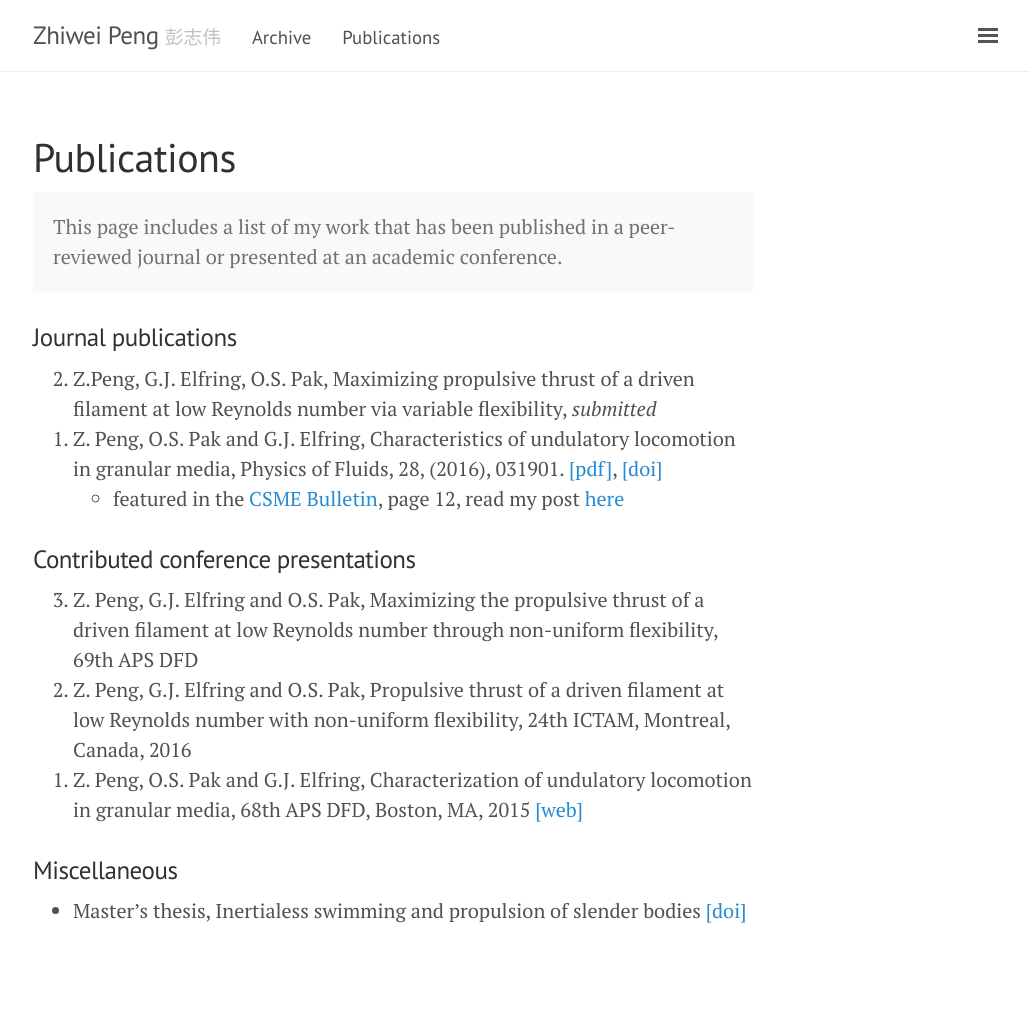
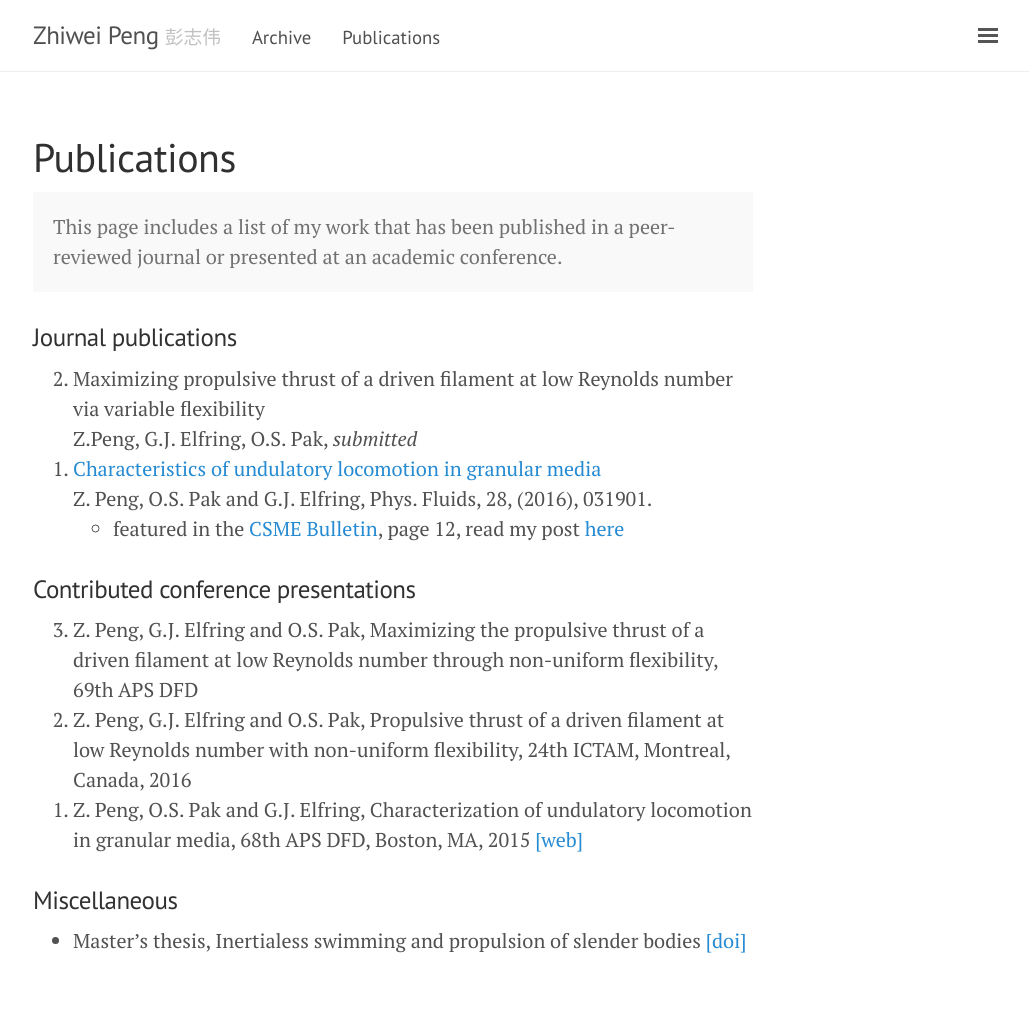
Before and after one commit to zpeng2/zpeng2.github.io, a Jekyll site: the page built from publications.md, in a window 1280 px wide. Shown: the whole page, without its empty margins (247-1276 px from the left). Built offline with Jekyll 4.4.1, drawn with Linux system fonts in a browser that asks for light colours; before the commit the page ends 1006 px from its top, so only the background shows below that.

Commit message:
update pub

```diff
--- a/publications.md
+++ b/publications.md
@@ -10,8 +10,10 @@ title: Publications
 
 ### Journal publications
 
-0. Z.Peng, G.J. Elfring, O.S. Pak, Maximizing propulsive thrust of a driven filament at low Reynolds number via variable flexibility, *submitted*
-0. Z. Peng, O.S. Pak and G.J. Elfring, Characteristics of undulatory locomotion in granular media, Physics of Fluids, 28, (2016), 031901. [[pdf]](/assets/pof1.pdf), [[doi]](http://dx.doi.org/10.1063/1.4942895)
+0. Maximizing propulsive thrust of a driven filament at low Reynolds number via variable flexibility
+	 <br/> Z.Peng, G.J. Elfring, O.S. Pak, *submitted*
+0.  [Characteristics of undulatory locomotion in granular media](http://dx.doi.org/10.1063/1.4942895)
+ 	<br/> Z. Peng, O.S. Pak and G.J. Elfring, Phys. Fluids, 28, (2016), 031901.
 	* featured in the [CSME Bulletin](http://www.csme-scgm.ca/sites/all/themes/csme/uploaded/CSME_publications/BULLETIN-SPRING%202016.pdf), page 12, read my post [here](/2016/05/13/CSME-feature/)
 {: reversed="reversed"}
 
```
